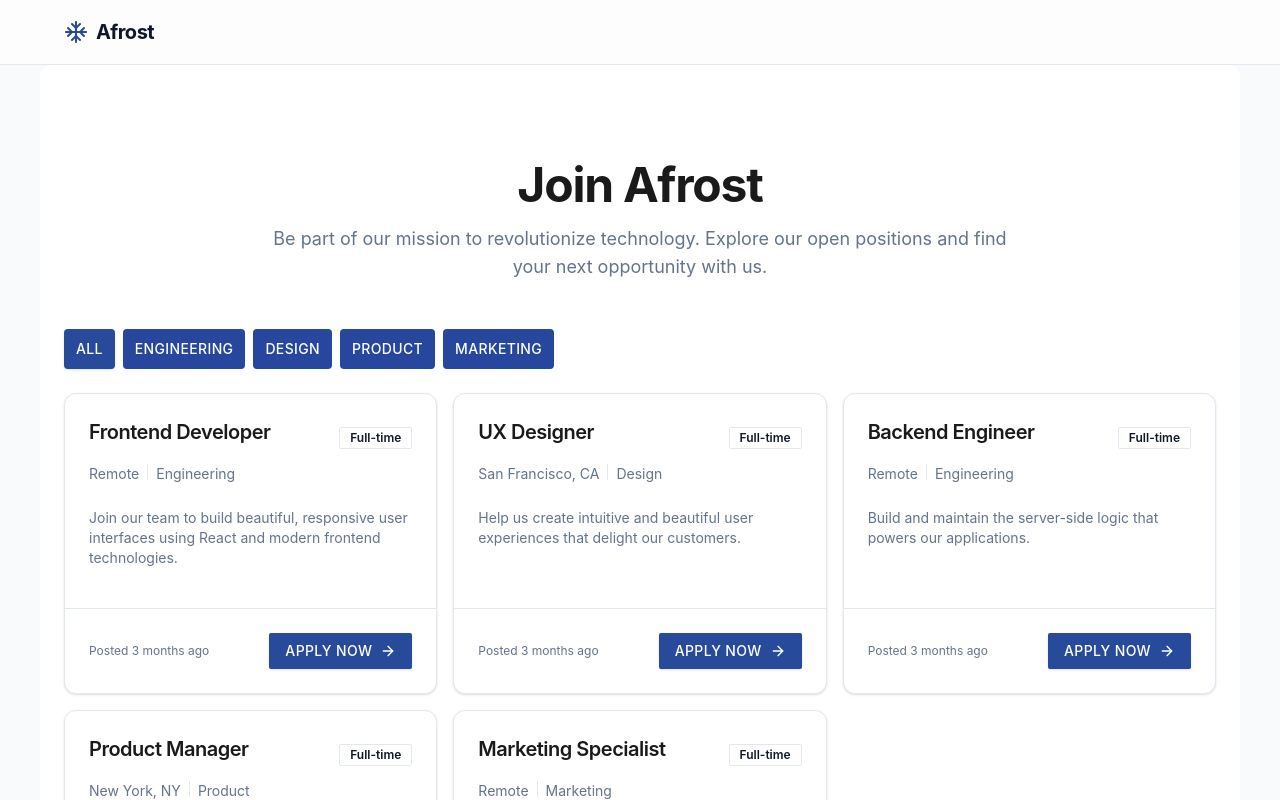
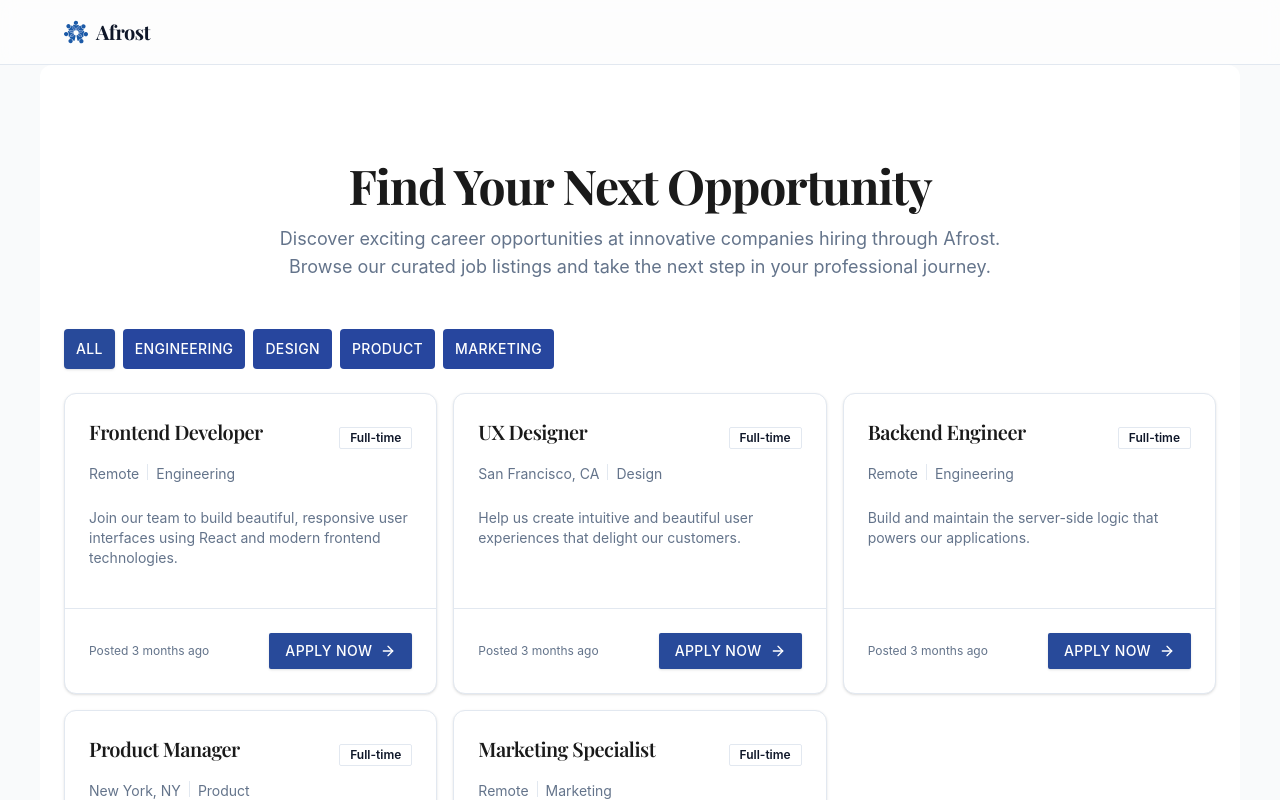
Before and after one commit to afrost-org/recruit, a React (Vite) app: page / in a window 1280 px wide. Shown: the top 800 px of the page. Built offline with nearby package versions, Linux system fonts and the light colour scheme.

Commit message:
Update styles and layout across job components to enhance typography and visual consistency. Replace favicon and add Google Fonts preconnect links. Change job title and application section headers to use serif font for improved aesthetics.

```diff
--- a/index.html
+++ b/index.html
@@ -2,8 +2,11 @@
 <html lang="en">
   <head>
     <meta charset="UTF-8" />
-    <link rel="icon" type="image/svg+xml" href="/vite.svg" />
+    <link rel="icon" type="image/svg+xml" href="/favicon.svg" />
     <meta name="viewport" content="width=device-width, initial-scale=1.0" />
+    <link rel="preconnect" href="https://fonts.googleapis.com">
+    <link rel="preconnect" href="https://fonts.gstatic.com" crossorigin>
+    <link href="https://fonts.googleapis.com/css2?family=Playfair+Display:wght@400;500;600;700&display=swap" rel="stylesheet">
     <title>Careers at Afrost</title>
   </head>
   <body>
--- a/src/components/jobs/JobCard.tsx
+++ b/src/components/jobs/JobCard.tsx
@@ -24,7 +24,7 @@ const JobCard = ({ job }: JobCardProps) => {
     <Card className="flex h-full flex-col overflow-hidden transition-all duration-300 hover:shadow-md">
       <CardHeader className="flex-none p-6">
         <div className="flex flex-wrap items-center justify-between gap-2">
-          <h3 className="text-xl font-semibold tracking-tight">{job.title}</h3>
+          <h3 className="font-serif text-xl font-semibold tracking-tight">{job.title}</h3>
           <Badge variant="outline">{job.type}</Badge>
         </div>
         <div className="flex flex-wrap gap-2 text-sm text-muted-foreground">
--- a/src/components/jobs/JobDetail.tsx
+++ b/src/components/jobs/JobDetail.tsx
@@ -76,7 +76,7 @@ const JobDetail = ({ job }: JobDetailProps) => {
 
       {/* Job header */}
       <div className="space-y-4">
-        <h1 className="text-2xl font-bold tracking-tight sm:text-3xl md:text-4xl">{job.title}</h1>
+        <h1 className="font-serif text-2xl font-bold tracking-tight sm:text-3xl md:text-4xl">{job.title}</h1>
         <div className="flex flex-wrap gap-x-6 gap-y-3 text-sm text-muted-foreground">
           <TooltipProvider>
             <Tooltip>
@@ -209,10 +209,10 @@ const JobDetail = ({ job }: JobDetailProps) => {
               {/* Application Questions */}
               {job.applicationQuestions && (
                 <div className="space-y-4">
-                  <h3 className="text-sm font-medium">Application Questions</h3>
+                  <h3 className="font-serif text-sm font-medium">Application Questions</h3>
                   {job.applicationQuestions.map((question) => (
                     <div key={question.id} className="space-y-2">
-                      <Label htmlFor={question.id}>
+                      <Label htmlFor={question.id} className="font-medium">
                         {question.question}
                       </Label>
                       {question.type === 'text' ? (
@@ -222,6 +222,7 @@ const JobDetail = ({ job }: JobDetailProps) => {
                           value={answers[question.id] || ''}
                           onChange={(e) => handleAnswerChange(question.id, e.target.value)}
                           placeholder="Your answer..."
+                          className="border-muted-foreground/20"
                         />
                       ) : (
                         <Input
@@ -230,6 +231,7 @@ const JobDetail = ({ job }: JobDetailProps) => {
                           value={answers[question.id] || ''}
                           onChange={(e) => handleAnswerChange(question.id, e.target.value)}
                           placeholder={`Enter ${question.type === 'url' ? 'URL' : 'email address'}...`}
+                          className="border-muted-foreground/20"
                         />
                       )}
                     </div>
@@ -240,7 +242,7 @@ const JobDetail = ({ job }: JobDetailProps) => {
               <div className="space-y-4">
                 <div className="rounded-lg border p-4 space-y-2">
                   <div className="flex items-center justify-between">
-                    <h3 className="text-sm font-medium">Application Email</h3>
+                    <h3 className="font-serif text-sm font-medium">Application Email</h3>
                     <Button
                       onClick={handleCopy}
                       variant="secondary"
--- a/src/components/jobs/JobList.tsx
+++ b/src/components/jobs/JobList.tsx
@@ -63,7 +63,7 @@ const JobList = ({ jobs }: JobListProps) => {
             </div>
           ) : (
             <Card className="p-6 text-center">
-              <p className="text-muted-foreground">No jobs found in this department.</p>
+              <p className="font-serif text-muted-foreground">No jobs found in this department.</p>
             </Card>
           )}
         </TabsContent>
--- a/src/components/layout/Header.tsx
+++ b/src/components/layout/Header.tsx
@@ -1,4 +1,3 @@
-import { Snowflake } from "lucide-react";
 import { Link } from "react-router-dom";
 
 const Header = () => {
@@ -7,8 +6,8 @@ const Header = () => {
       <div className="mx-auto max-w-[1200px] px-4 md:px-6">
         <div className="flex h-16 items-center">
           <Link to="/" className="flex items-center gap-2">
-            <Snowflake className="h-6 w-6 text-primary" />
-            <span className="text-xl font-bold tracking-tight">Afrost</span>
+            <img src="/favicon.svg" alt="Afrost Logo" className="h-6 w-6" />
+            <span className="font-serif text-xl font-bold tracking-tight">Afrost</span>
           </Link>
         </div>
       </div>
--- a/src/pages/HomePage.tsx
+++ b/src/pages/HomePage.tsx
@@ -23,12 +23,12 @@ const HomePage = () => {
   return (
     <div className="mx-auto max-w-7xl py-8 md:py-12">
       <Card className="mx-auto max-w-3xl space-y-4 border-0 bg-transparent p-0 text-center shadow-none">
-        <h1 className="text-3xl font-bold tracking-tight md:text-4xl lg:text-5xl">
-          Join Afrost
+        <h1 className="font-serif text-3xl font-bold tracking-tight md:text-4xl lg:text-5xl">
+          Find Your Next Opportunity
         </h1>
         <p className="text-lg text-muted-foreground">
-          Be part of our mission to revolutionize technology. Explore our open positions
-          and find your next opportunity with us.
+          Discover exciting career opportunities at innovative companies hiring through Afrost.
+          Browse our curated job listings and take the next step in your professional journey.
         </p>
       </Card>
 
--- a/tailwind.config.js
+++ b/tailwind.config.js
@@ -9,6 +9,10 @@ export default {
   ],
   theme: {
     extend: {
+      fontFamily: {
+        sans: ['Inter', 'sans-serif'],
+        serif: ['Playfair Display', 'serif'],
+      },
       borderRadius: {
         lg: 'var(--radius)',
         md: 'calc(var(--radius) - 2px)',
```
Also changed, not shown: public/favicon.svg (added).
